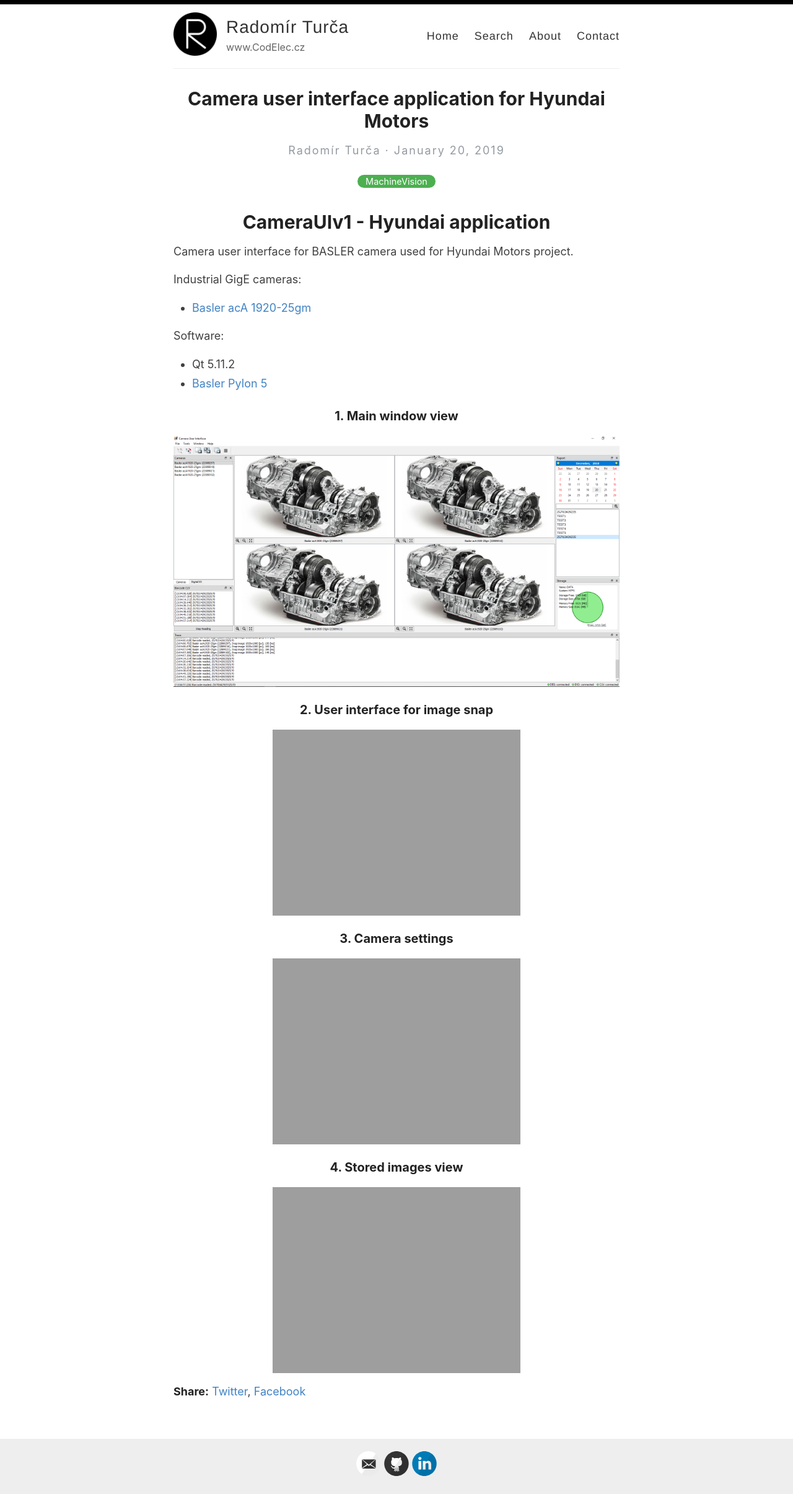
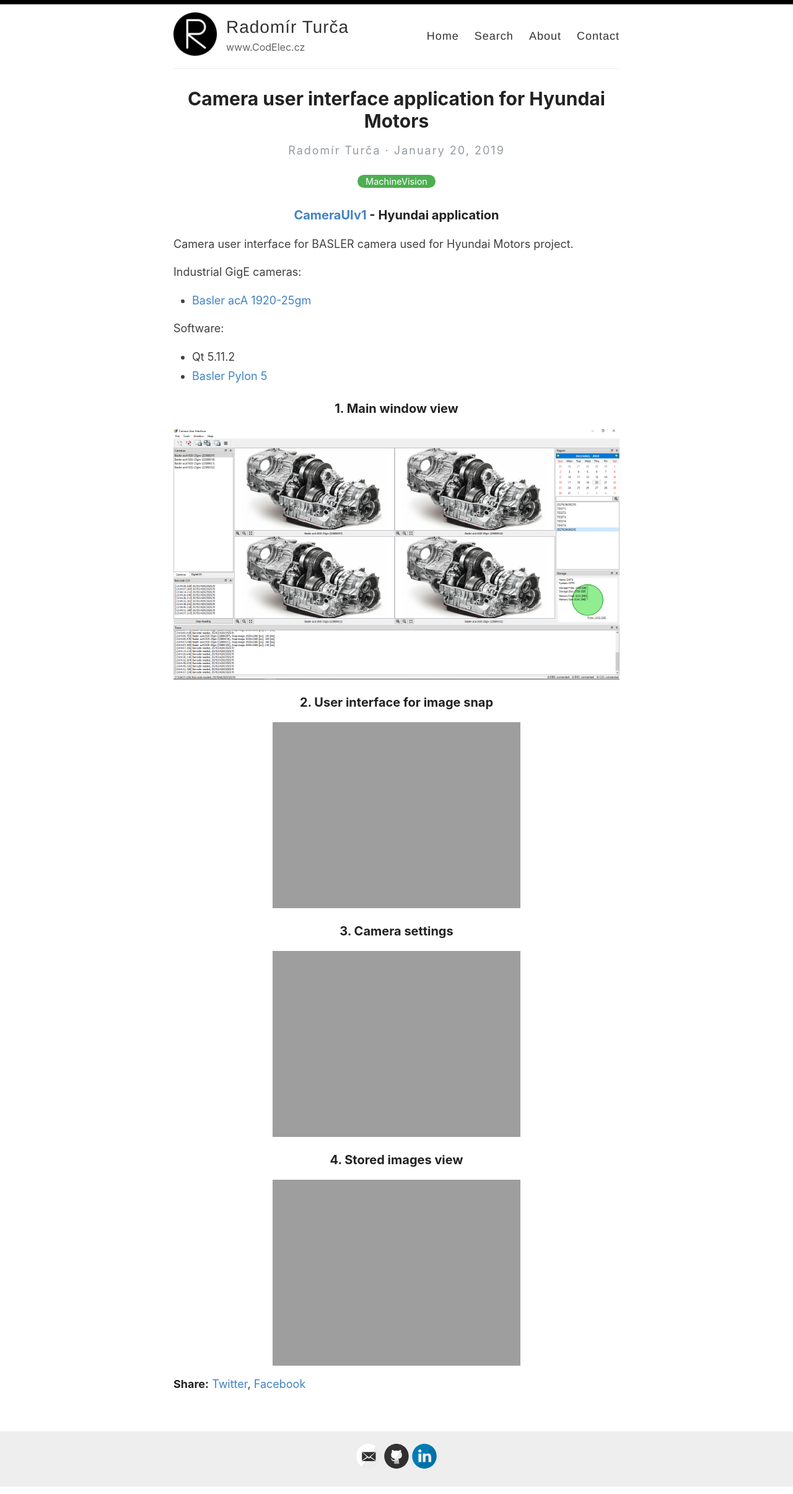
Before and after one commit to CodElecCz/codeleccz.github.io, a Jekyll site: the page built from _posts/2019-1-20-camerauiv1-huyndai.md, in a window 1280 px wide. Shown: the whole page at 62% size. Built offline with Jekyll 4.4.1, drawn with Linux system fonts in a browser that asks for light colours.

```diff
--- a/_posts/2019-1-20-camerauiv1-huyndai.md
+++ b/_posts/2019-1-20-camerauiv1-huyndai.md
@@ -4,7 +4,7 @@ title: Camera user interface application for Hyundai Motors
 categories: [MachineVision]
 ---
 
-# [CameraUIv1](https://codeleccz.github.io/CameraUIv1/) - Hyundai application
+### [CameraUIv1](https://codeleccz.github.io/CameraUIv1/) - Hyundai application
 
 Camera user interface for BASLER camera used for Hyundai Motors project.
 
```
